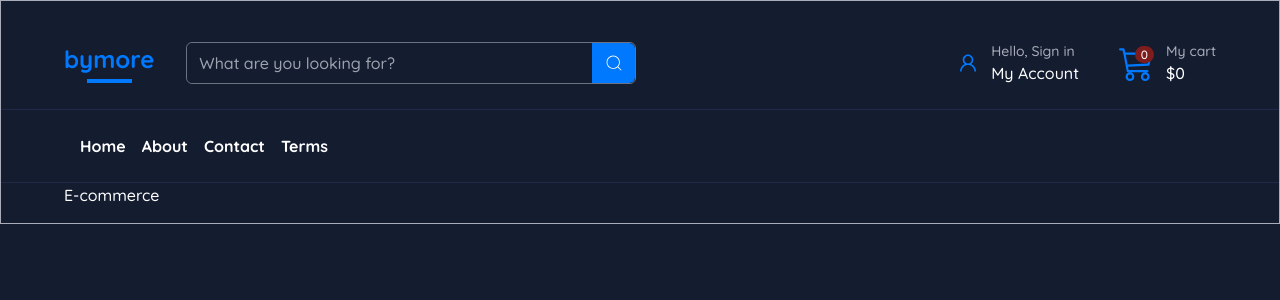
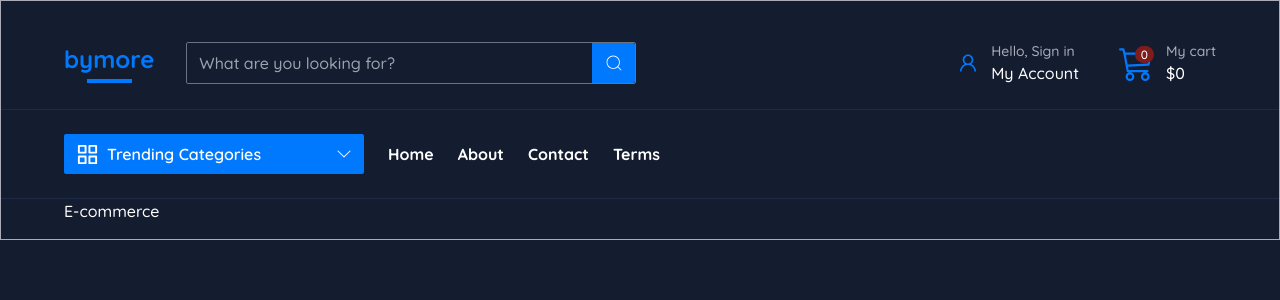
Before and after one commit to gracebir/buymore, a Next.js app: page / in a window 1280 px wide. Shown: the top 300 px of the page. Built offline with nearby package versions, Linux system fonts and the light colour scheme.

Commit message:
navigation mobile view

```diff
--- a/src/components/Navbar.tsx
+++ b/src/components/Navbar.tsx
@@ -1,70 +1,79 @@
 import Link from 'next/link'
 import React, { useState } from 'react'
-import { CiSearch} from 'react-icons/ci'
-import { AiOutlineUser} from 'react-icons/ai'
+import { CiSearch } from 'react-icons/ci'
+import { AiOutlineUser } from 'react-icons/ai'
 import { BsCart3 } from 'react-icons/bs'
-import { BiMenuAltLeft} from 'react-icons/bi'
+import { BiMenuAltLeft } from 'react-icons/bi'
 import { navLinks } from '@/data'
+import Dropdown from './Dropdown'
+import NavbarMob from './NavbarMob'
 
 function Navbar() {
     const [scrollValue, setScrollValue] = useState(0)
-    console.log(scrollValue)
-    window.addEventListener('scroll', ()=> {
+    const [isNavOpen, setNavIsOpen] = useState(false)
+    const [text, setText] = useState("")
+    console.log(text)
+    window.addEventListener('scroll', () => {
         setScrollValue(window.pageYOffset)
     })
 
     return (
         <header className='w-full flex flex-col'>
+            {/* navbar top */}
             <div className='w-full border-b border-dark-color fixed lg:sticky z-50 py-6 bg-very-dark'>
                 <div className="flex flex-row justify-between max-w-6xl mx-auto px-4 lg:px-0">
-                    <div className="flex lg:hidden bg-blue-color w-10 h-10 items-center justify-center rounded-full cursor-pointer">
-                        <BiMenuAltLeft size={25}/>
+                    <div onClick={() => setNavIsOpen(!isNavOpen)} className="flex lg:hidden bg-blue-color w-8 h-8 items-center justify-center rounded-full cursor-pointer">
+                        <BiMenuAltLeft size={20} />
                     </div>
                     {/* logo */}
                     <div className='flex gap-8 items-center'>
-                        <div className="text-blue-color flex flex-col gap-1 items-center cursor-pointer">
-                            <p className='font-bold text-2xl'>bymore</p>
-                            <div className='w-[45px] h-[4px] bg-blue-color'></div>
-                        </div>
-                        <div className='border hidden border-gray-500 lg:flex w-[450px] rounded-md'>
-                            <input className="w-full px-3 py-2 outline-none bg-very-dark rounded-tl-md rounded-bl-md" type="text" placeholder="What are you looking for?" />
-                            <div className='w-12 cursor-pointer flex items-center justify-center bg-blue-color rounded-tr-md rounded-br-md'>
-                                <CiSearch size={20}/>
+                        <Link href="/" className="text-blue-color flex flex-col gap-1 items-center cursor-pointer">
+                            <p className='font-bold text-xl lg:text-2xl'>bymore</p>
+                            <div className='lg:w-[45px] w-[40px] h-[3px] lg:h-[4px] bg-blue-color'></div>
+                        </Link>
+                        <div className='border hidden border-gray-500 lg:flex w-[450px] rounded-sm'>
+                            <input className="w-full px-3 py-2 outline-none bg-very-dark rounded-tl-sm rounded-bl-sm" type="text" placeholder="What are you looking for?" />
+                            <div className='w-12 cursor-pointer flex items-center justify-center bg-blue-color rounded-tr-sm rounded-br-sm'>
+                                <CiSearch size={20} />
                             </div>
                         </div>
                     </div>
 
                     <div className="flex gap-10">
                         <Link className="hidden lg:flex items-center gap-3" href="/login">
-                            <AiOutlineUser size={22} className='text-blue-color'/>
+                            <AiOutlineUser size={22} className='text-blue-color' />
                             <div className="flex flex-col">
                                 <span className='text-gray-color text-sm'>Hello, Sign in</span>
                                 <span>My Account</span>
                             </div>
                         </Link>
-                        <div className="flex items-center gap-3 cursor-pointer">
+                        <div className="hidden lg:flex items-center gap-3 cursor-pointer">
                             <div className="relative">
                                 <span className="absolute top-0 right-0 text-[12px] text-center rounded-full bg-red-900 h-[1.10rem] w-[1.20rem]">{0}</span>
-                                <BsCart3 size={35} className="text-blue-color"/>
+                                <BsCart3 size={35} className="text-blue-color" />
                             </div>
                             <div className="hidden lg:flex flex-col">
                                 <span className='text-gray-color text-sm'>My cart</span>
                                 <span>${0}</span>
                             </div>
                         </div>
+                        <Link href={"/cart"} className="relative block lg:hidden">
+                            <span className="absolute top-0 right-0 text-[10px] text-center rounded-full bg-red-900 h-[1rem] w-[1rem]">{0}</span>
+                            <BsCart3 size={30} className="text-blue-color" />
+                        </Link>
                     </div>
                 </div>
             </div>
-            <div className={`${scrollValue > 91 ? "fixed bg-very-dark top-0 z-50":"sticky"} w-full hidden lg:block border-b border-dark-color py-6`}>
-                <div className="max-w-6xl mx-auto flex gap-4">
-                    <div>
-
-                    </div>
-                    {navLinks.map((navlink, i)=> (
+            {/* navbar buttom */}
+            <div className={`${scrollValue > 91 ? "fixed bg-very-dark top-0 z-50" : "sticky"} w-full hidden lg:block border-b border-dark-color py-6`}>
+                <div className="max-w-6xl mx-auto flex gap-6 items-center">
+                    <Dropdown text={text} setText={setText} />
+                    {navLinks.map((navlink, i) => (
                         <Link className="font-bold duration-300 hover:text-blue-color" key={i} href={navlink.href}>{navlink.link}</Link>
                     ))}
                 </div>
             </div>
+            {isNavOpen && (<NavbarMob />)}
         </header>
     )
 }
--- /dev/null
+++ b/src/components/NavbarMob.tsx
@@ -0,0 +1,31 @@
+import { navLinks } from '@/data'
+import Link from 'next/link'
+import React from 'react'
+import { CiSearch} from 'react-icons/ci'
+
+function NavbarMob() {
+    return (
+        <div className="fixed block lg:hidden top-20 inset-0 backdrop-blur-sm right-0 left-0 w-full h-[92vh]">
+            <div className='h-[35vh] bg-dark-color py-4 flex flex-col gap-4'>
+                <div className='flex flex-col gap-6 px-4'>
+                    {navLinks.map((navlink, i) => (
+                        <Link className="font-semibold duration-300 text-sm hover:text-blue-color" key={i} href={navlink.href}>{navlink.link}</Link>
+                    ))}
+                </div>
+                <div className="border-y border-gray-600 py-2 px-4">
+                    <div className='border border-gray-600 w-[90%] flex rounded-sm'>
+                        <input className="w-full px-3 py-2 text-sm outline-none bg-very-dark rounded-tl-sm rounded-bl-sm" type="text" placeholder="What are you looking for?" />
+                        <div className='w-12 cursor-pointer flex items-center justify-center bg-blue-color rounded-tr-sm rounded-br-sm'>
+                            <CiSearch size={20} />
+                        </div>
+                    </div>
+                </div>
+                <button className="bg-blue-color hover:bg-opacity-50 duration-300 py-2 rounded-sm mx-4">
+                    Sign In
+                </button>
+            </div>
+        </div>
+    )
+}
+
+export default NavbarMob
```
